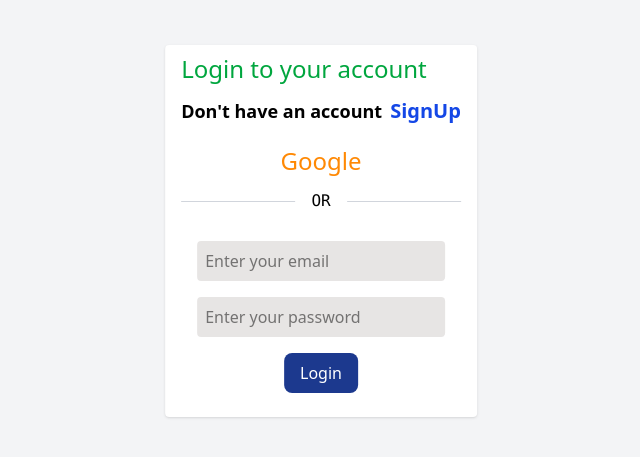
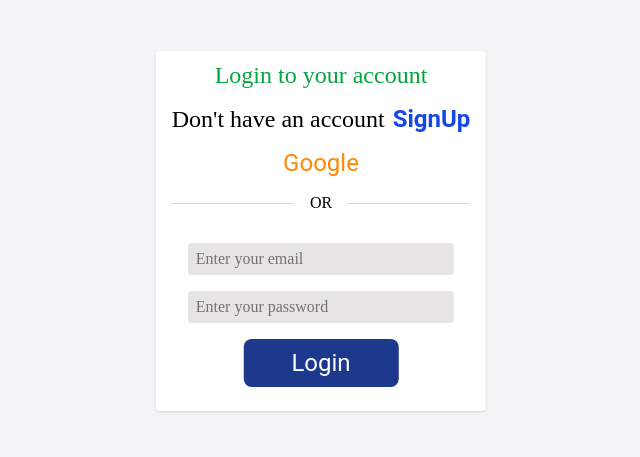
Before and after one commit to Noel-byte/todoapp-frontend, a React (Vite) app: page /login in a window 1280 px wide. Shown: the part 169-626 px from the top of the page, without its empty margins (319-959 px from the left). Built offline with nearby package versions, Linux system fonts and the light colour scheme.

Commit message:
modified frontend

```diff
--- a/src/components/Login.jsx
+++ b/src/components/Login.jsx
@@ -38,22 +38,22 @@ export const Login = ({ setIsAuthenticated, fetchData }) => {
 
   return (
     <div className='relative h-screen w-screen bg-gray-100 '>
-    <div className=" absolute top-1/2 left-1/2 transform -translate-x-1/2 -translate-y-1/2 bg-white rounded shadow py-2 px-4 space-y-3">
-      <h2 className=" text-2xl text-green-600">Login to your account</h2>
-      <div className=" flex gap-2 pb-2">
-        <h3 className=" font-bold text-lg">Don't have an account</h3>
+    <div className=" absolute top-1/2 left-1/2 transform -translate-x-1/2 -translate-y-1/2 bg-white rounded shadow py-2 px-4 space-y-3 text-center">
+      <h2 className=" text-base sm:text-lg md:text-xl lg:text-2xl font-titles text-green-600">Login to your account</h2>
+      <div className=" flex flex-col gap-2 items-center sm:flex-row">
+        <h3 className="font-text text-base sm:text-lg md:text-xl lg:text-2xl">Don't have an account</h3>
         <span>
-          <a href="" className=" text-xl font-semibold text-blue-700">
+          <a href="" className=" text-base sm:text-lg md:text-xl lg:text-2xl font-semibold text-blue-700 font-buttons">
             SignUp
           </a>
         </span>
       </div>
       <div className="text-center">
-        <a href="" className='text-2xl font-semibol hover:cursor-pointer hover:text-orange-600 text-orange-400  '>Google</a>
+        <a href="" className='text-base sm:text-lg md:text-xl lg:text-2xl font-buttons hover:cursor-pointer hover:text-orange-600 text-orange-400  '>Google</a>
       </div>
       <div className=' flex items-center gap-4'>
         <div className="flex-1 h-px bg-gray-300"></div>
-        <span className='font-mono'>OR</span>
+        <span className='font-text'>OR</span>
         <div className=" flex-1 h-px bg-gray-300"></div>
       </div>
 
@@ -67,7 +67,7 @@ export const Login = ({ setIsAuthenticated, fetchData }) => {
           id=""
           placeholder='Enter your email'
           onChange={(e) => setEmail(e.target.value)}
-          className="bg-stone-200 p-2 rounded w-full"
+          className="bg-stone-200 px-2 py-1 rounded w-full outline-0 font-text"
           value={email}
         />
         <input
@@ -76,12 +76,12 @@ export const Login = ({ setIsAuthenticated, fetchData }) => {
           id=""
           placeholder='Enter your password'
           onChange={(e) => setPassword(e.target.value)}
-          className="bg-stone-200 p-2 rounded w-full"
+          className="bg-stone-200 px-2 py-1 rounded w-full outline-0 font-text"
           value={password}
         />
         <button
           type="submit"
-          className="bg-blue-900 py-2 px-4 rounded-lg w-full sm:w-auto text-white hover:cursor-pointer hover:bg-blue-600"
+          className="bg-blue-900 py-2 px-12 font-buttons text-base sm:text-lg md:text-xl lg:text-2xl rounded-lg w-full sm:w-auto text-white hover:cursor-pointer hover:bg-blue-600"
         >
           Login
         </button>
--- a/src/index.css
+++ b/src/index.css
@@ -1 +1,13 @@
 @import 'tailwindcss';
+
+
+@theme {
+    --color-dark: #424242;
+    --font-buttons:"Roboto", serif;
+    --font-titles:"Montserrat", serif;
+    --font-text:"Poppins", serif;
+    --color-nav:rgba(48,57,76,1);
+    --color-nav:rgba(48,57,76,1);
+    --color-backcolor:#212121;
+
+  }
```
